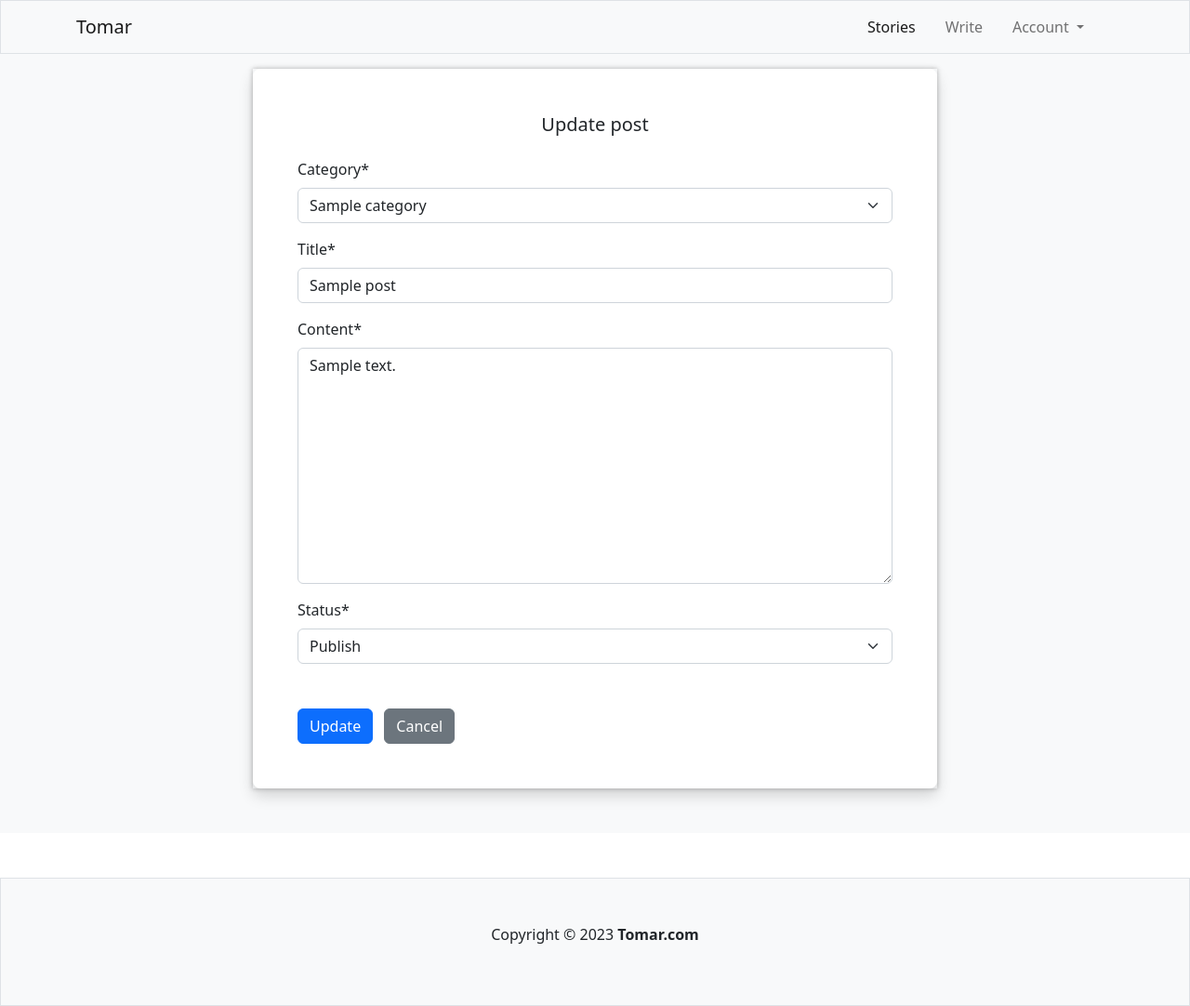
After one commit to BigAddict/TechAddict-Chronicles, a Django app: a page that uses templates/blog/post_update.html in a window 1280 px wide. The commit adds this page. Shown: the whole page at 93% size. Run offline with Django 4.2, Linux system fonts and the light colour scheme; a user stored in the database is signed in; tables that the repository leaves empty hold one stand-in row (values such as "Sample post"); some libraries are stand-ins or nearby versions.

Commit message:
Post update/delete feature

```diff
--- a/blog/urls.py
+++ b/blog/urls.py
@@ -1,6 +1,13 @@
 from django.urls import path
 
-from .views import HomePageView, PostListView, PostCreateView, PostDetailView
+from .views import (
+    HomePageView,
+    PostListView,
+    PostCreateView,
+    PostDetailView,
+    PostUpdateView,
+    PostDeleteView,
+)
 
 app_name = "blog"
 
@@ -9,4 +16,6 @@ urlpatterns = [
     path("stories/", PostListView.as_view(), name="post_list"),
     path("p/new/", PostCreateView.as_view(), name="post_create"),
     path("p/<slug:slug>/", PostDetailView.as_view(), name="post_detail"),
+    path("p/<slug:slug>/edit/", PostUpdateView.as_view(), name="post_update"),
+    path("p/<slug:slug>/delete/", PostDeleteView.as_view(), name="post_delete"),
 ]
--- a/blog/views.py
+++ b/blog/views.py
@@ -1,9 +1,9 @@
 from django.contrib import messages
-from django.contrib.auth.mixins import LoginRequiredMixin
+from django.contrib.auth.mixins import LoginRequiredMixin, UserPassesTestMixin
 from django.shortcuts import render, redirect
-from django.urls import reverse
+from django.urls import reverse, reverse_lazy
 from django.views.generic import View, ListView, DetailView
-from django.views.generic.edit import CreateView
+from django.views.generic.edit import CreateView, UpdateView, DeleteView
 
 from .models import Post, Category
 
@@ -54,12 +54,10 @@ class PostCreateView(LoginRequiredMixin, CreateView):
     template_name = "blog/post_create.html"
 
     def form_valid(self, form):
-        # assign the current logged in user as author of the post
         form.instance.author = self.request.user
+        msg = "Your post has been published."
         if form.instance.status == 0:
             msg = "Your post has been saved as draft."
-        elif form.instance.status == 1:
-            msg = "Your post has been published."
 
         messages.success(self.request, msg)
         return super().form_valid(form)
@@ -69,3 +67,25 @@ class PostDetailView(DetailView):
     model = Post
     context_object_name = "post"
     template_name = "blog/post_detail.html"
+
+
+class PostUpdateView(LoginRequiredMixin, UserPassesTestMixin, UpdateView):
+    """Display post update form and handle the process."""
+
+    model = Post
+    fields = ["category", "title", "content", "status"]
+    template_name = "blog/post_update.html"
+
+    def test_func(self):
+        return self.get_object().author == self.request.user
+
+
+class PostDeleteView(LoginRequiredMixin, UserPassesTestMixin, DeleteView):
+    """Display post deletion form and handle the process."""
+
+    model = Post
+    template_name = "blog/post_delete.html"
+    success_url = reverse_lazy("blog:post_list")
+
+    def test_func(self):
+        return self.get_object().author == self.request.user
--- a/templates/blog/post_detail.html
+++ b/templates/blog/post_detail.html
@@ -22,8 +22,8 @@
           </div>
           {% if request.user == post.author %}
           <div>
-            <a href="#" title="Edit post"><i class="far fa-edit"></i></a>
-            <a href="#" class="ms-1" title="Delete post"><i class="fas fa-trash"></i></a>
+            <a href="{% url 'blog:post_update' post.slug %}" title="Edit post"><i class="far fa-edit"></i></a>
+            <a href="{% url 'blog:post_delete' post.slug %}" class="ms-2 text-danger" title="Delete post"><i class="fas fa-trash"></i></a>
           </div>
           {% else %}
           {% csrf_token %}
--- /dev/null
+++ b/templates/blog/post_update.html
@@ -0,0 +1,48 @@
+{% extends "base.html" %}
+{% load crispy_forms_tags %}
+
+{% block title %} Edit {{ post.title }} {% endblock %}
+
+{% block content %}
+<div class="container-fluid bg-light">
+  <div class="container">
+    <div class="row">
+      <div class="col-sm-12 col-md-12 col-lg-8 mx-auto">
+        <div class="card border-0 shadow rounded-3 mt-3 mb-5">
+          <div class="card-body p-3 p-sm-5" style="box-shadow: 0 0 5px rgba(71, 71, 71, 0.4);">
+            <h5 class="card-title text-center mb-4 fw-light fs-5">Update post</h5>
+            <form method="post"> {% csrf_token %}
+              {{ form.media}}
+              {{ form|crispy }}
+
+              <div class="mt-5">
+                <button class="btn btn-primary me-2" type="submit" id="submitBtn">Update</button>
+                {% if post.status == 0 %}
+                <!-- It was draft post, return back to draft page -->
+                <a class="btn btn-secondary" href="#">Cancel</a>
+                {% else %}
+                <a class="btn btn-secondary" href="{% url 'blog:post_detail' post.slug %}">Cancel </a>
+                {% endif %}
+              </div>
+            </form>
+          </div>
+        </div>
+      </div>
+    </div>
+  </div>
+</div>
+
+{% include "footer.html" %}
+
+<script>
+  const status = document.querySelector("#id_status");
+  const btn = document.querySelector("#submitBtn");
+  status.addEventListener("change", function () {
+    if (status.value == 0) {
+      btn.innerHTML = "Save as Draft";
+    } else {
+      btn.innerHTML = "Update";
+    }
+  })
+</script>
+{% endblock %}
```
Also changed, not shown: templates/blog/post_delete.html (added, +34 -0 lines).
